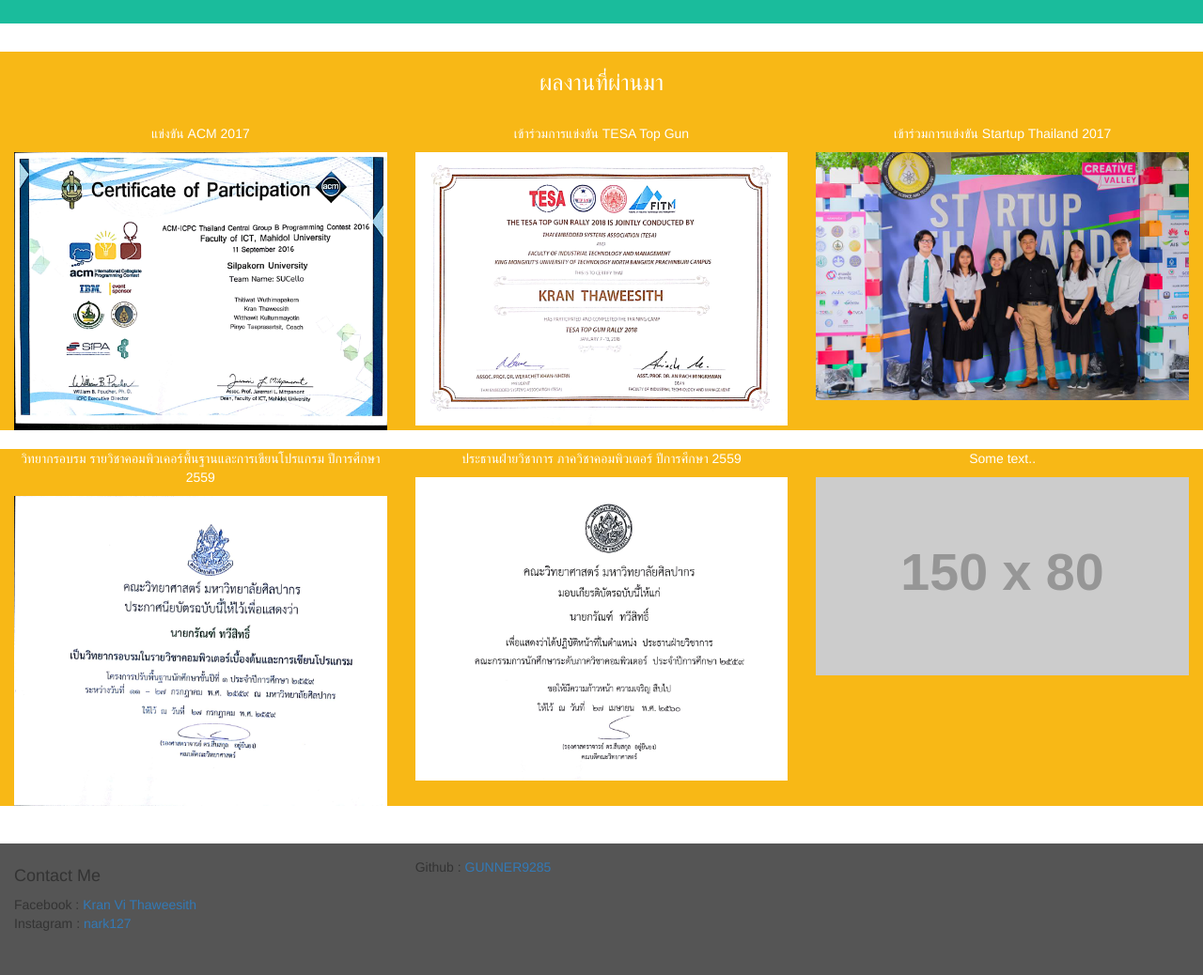
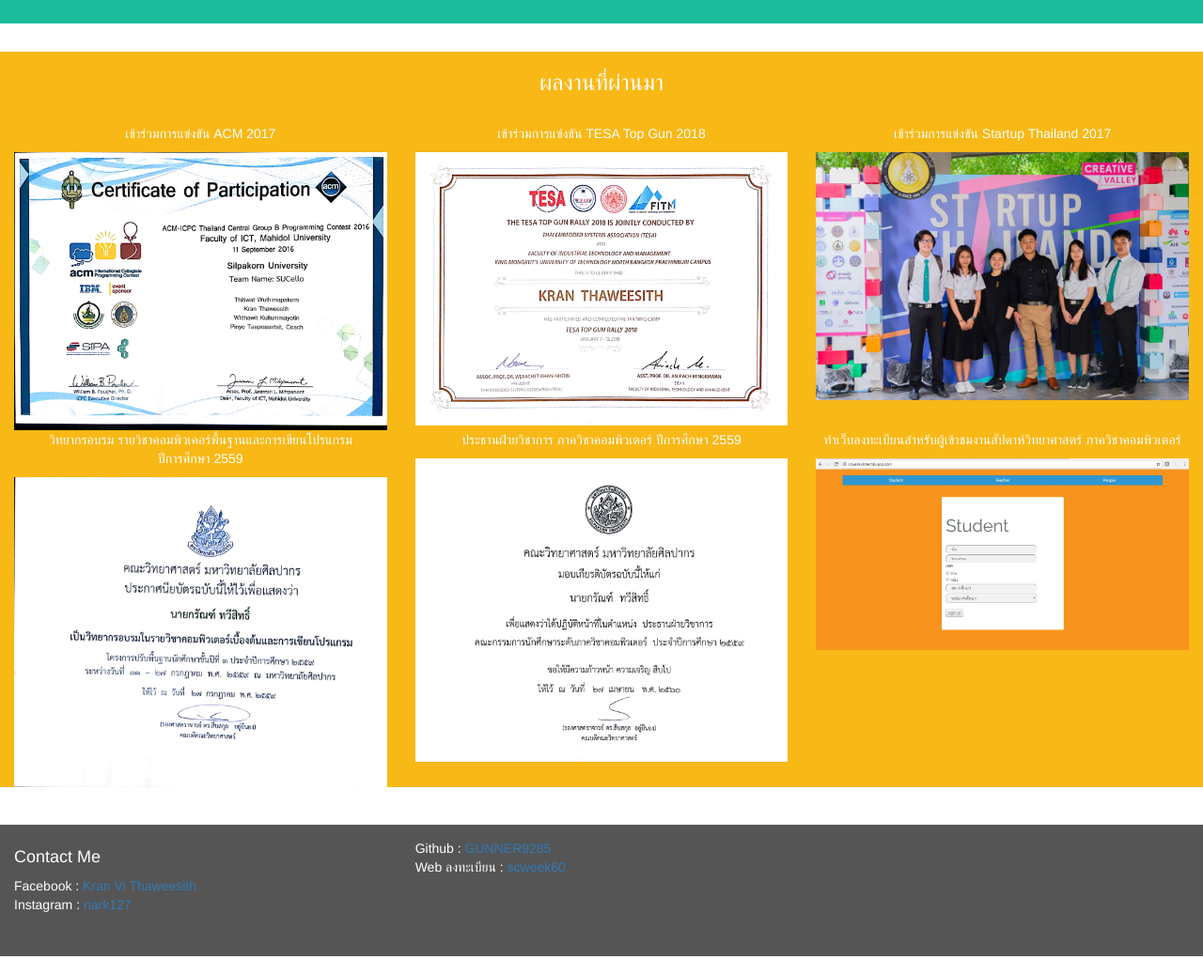
Before and after one commit to GUNNER9285/gunner9285.github.io, a plain HTML site: page index.html in a window 1280 px wide. Shown: the part 420-1458 px from the top of the page at 94% size. Drawn offline with nearby package versions, Linux system fonts and the light colour scheme; placeholder pictures from the web are drawn by us.

Commit message:
newProfile beta 1.2
add web

```diff
--- a/index.html
+++ b/index.html
@@ -14,7 +14,7 @@
     }
     footer {
       background-color: #555;
-      color: ffffff;
+      color: #ffffff;
       padding: 15px;
     }
     .gallery {
@@ -36,11 +36,11 @@
   <h3>ผลงานที่ผ่านมา</h3><br>
   <div class="row">
     <div class="col-sm-4">
-      <p>แข่งขัน ACM 2017</p>
+      <p>เข้าร่วมการแข่งขัน ACM 2017</p>
       <img src="certACM.jpg" class="img-responsive" style="width:100%" alt="Image">
     </div>
     <div class="col-sm-4">
-      <p>เข้าร่วมการแข่งขัน TESA Top Gun</p>
+      <p>เข้าร่วมการแข่งขัน TESA Top Gun 2018</p>
       <img src="joinTESA.jpg" class="img-responsive" style="width:100%" alt="Image">
     </div>
     <div class="col-sm-4">
@@ -48,12 +48,10 @@
       <img src="startup1.jpg" class="img-responsive" style="width:100%" alt="Image">
     </div>
   </div>
-</div><br>
 
-<div class="container-fluid bg-3 text-center gallery">
   <div class="row">
     <div class="col-sm-4">
-      <p>วิทยากรอบรม รายวิชาคอมพิวเคอร์พื้นฐานและการเขียนโปรแกรม ปีการศึกษา 2559</p>
+      <p>วิทยากรอบรม รายวิชาคอมพิวเคอร์พื้นฐานและการเขียนโปรแกรม<br> ปีการศึกษา 2559</p>
       <img src="tutorSU.jpg" class="img-responsive" style="width:100%" alt="Image">
     </div>
     <div class="col-sm-4">
@@ -61,8 +59,8 @@
       <img src="knowSU.jpg" class="img-responsive" style="width:100%" alt="Image">
     </div>
     <div class="col-sm-4">
-      <p>Some text..</p>
-      <img src="https://placehold.it/150x80?text=IMAGE" class="img-responsive" style="width:100%" alt="Image">
+      <p>ทำเว็บลงทะเบียนสำหรับผู้เข้าชมงานสัปดาห์วิทยาศาสตร์ ภาควิชาคอมพิวเตอร์</p>
+      <img src="scweek.jpg" class="img-responsive" style="width:100%" alt="Image">
     </div>
   </div>
 </div><br><br>
@@ -78,9 +76,9 @@
       </p>
       </div>
       <div class="col-md-4">
-
       <p>
         Github : <a href="https://github.com/GUNNER9285/"> GUNNER9285 </a><br>
+        Web ลงทะเบียน : <a href="http://scweek60.herokuapp.com/"> scweek60 </a><br>
       <p>
       </div>
   </div>
```
Also changed, not shown: scweek.JPG (added).
